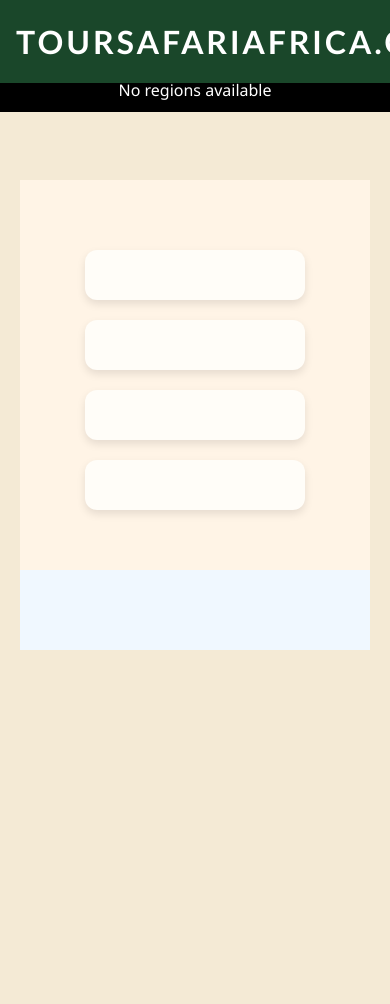
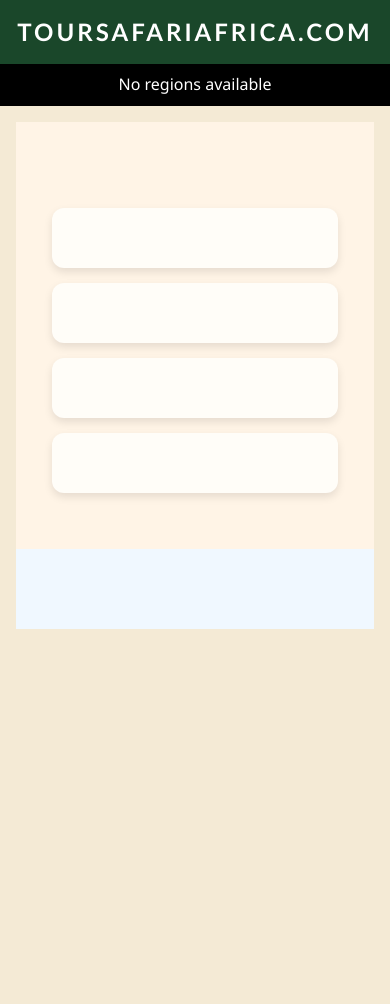
Before and after one commit to pedrotenza/toursafariafrica.com, a Django app: page / in a window 390 px wide. After the commit the page ends 629 px from the top, so only its background shows below. Run offline with Django 5.2, Linux system fonts and the light colour scheme; data that the repository does not hold is empty.

Commit message:
fix: mobile responsive layout - full screen content and header overlap

```diff
--- a/root/app/static/app/css/styles.css
+++ b/root/app/static/app/css/styles.css
@@ -7,25 +7,24 @@
 
 body {
   font-family: 'Segoe UI', Arial, sans-serif;
-    background-color: #F4EAD5;
+  background: #F4EAD5;
+  color: #2B2B2B;
   line-height: 1.6;
-    color: #2B2B2B;
   width: 100%;
-    overflow-x: hidden; /* Evita desbordamiento horizontal */
+  overflow-x: hidden;
 }
 
-/* ===== HEADER Y NAVEGACIÓN (FIXED) ===== */
+/* ===== HEADER ===== */
 header {
-    background-color: #1a472a;
-    color: white;
-    padding: 1rem;
-    text-align: center;
-    width: 100%;
-    position: fixed;
+  position: sticky;
   top: 0;
   left: 0;
+  width: 100%;
+  padding: 1rem;
+  background: #1a472a;
+  color: #fff;
+  text-align: center;
   z-index: 1100;
-    box-sizing: border-box;
 }
 
 header h1 {
@@ -35,54 +34,51 @@ header h1 {
 }
 
 .header-link {
-    color: inherit; /* hereda el color blanco */
+  color: inherit;
   text-decoration: none;
   cursor: pointer;
-    transition: color 0.3s;
+  transition: color .3s;
 }
 
 .header-link:hover {
-    color: #EBD6A4; /* dorado al pasar el ratón */
+  color: #EBD6A4;
 }
 
-/* ===== MENÚ HORIZONTAL SUPERIOR ===== */
+/* ===== MENÚ SUPERIOR ===== */
 nav.region-header {
-    background-color: #000000;
-    color: white;
-    padding: 0.6rem;
-    text-align: center;
+  position: sticky;
+  top: 60px; /* se pega justo debajo del header */
   width: 100%;
-    position: fixed;
-    top: 70px;
-    left: 0;
-    z-index: 1000;
+  background: #000;
+  color: #fff;
   display: flex;
   justify-content: center;
   align-items: center;
   flex-wrap: wrap;
   gap: 10px;
+  padding: .6rem;
+  z-index: 1000;
 }
 
 .region-dropdown {
   position: relative;
-    display: inline-block;
 }
 
 .region-btn {
   background: none;
   border: none;
-    color: white;
+  color: inherit;
   padding: 8px 15px;
   margin: 0 5px;
   cursor: pointer;
   font-weight: bold;
   font-size: 14px;
   border-radius: 4px;
-    transition: background-color 0.3s;
+  transition: background-color .3s;
 }
 
 .region-btn:hover {
-    background-color: rgba(255, 255, 255, 0.2);
+  background-color: rgba(255,255,255,0.2);
 }
 
 .subregions-dropdown {
@@ -90,110 +86,250 @@ nav.region-header {
   position: absolute;
   top: 100%;
   left: 0;
-    background-color: #1a472a;
+  background: #1a472a;
   min-width: 200px;
   box-shadow: 0 8px 16px rgba(0,0,0,0.3);
-    z-index: 1200;
   border-radius: 4px;
   padding: 10px 0;
+  z-index: 1200;
 }
 
 .subregions-dropdown a {
-    color: white;
+  color: #fff;
   padding: 8px 16px;
+  display: block;
   text-decoration: none;
-    display: block;
-    transition: background-color 0.3s;
+  transition: background-color .3s;
 }
 
 .subregions-dropdown a:hover {
-    background-color: #2d5a34;
+  background: #2d5a34;
 }
 
 .region-dropdown:hover .subregions-dropdown {
   display: block;
 }
 
-/* ===== ESTRUCTURA PRINCIPAL (ESCRITORIO) ===== */
+/* ===== ESTRUCTURA PRINCIPAL ===== */
 .content-wrapper {
-    margin-top: 130px;
-    display: flex; /* Contenedor flex para main-content y safari-menu */
+  margin-top: 0; /* sticky ya maneja el espacio */
+  display: flex;
   width: 100%;
 }
 
 .main-content {
   flex: 1;
   padding: 2rem;
+  min-height: 100vh;
   width: 100%;
-    min-height: 100vh;
 }
 
 .safari-menu {
   background: #EDE3C6;
-    overflow-y: auto;
-    box-shadow: -2px 0 10px rgba(0,0,0,0.1);
-    z-index: 1000;
-    border-left: 5px solid #6B8E23;
   padding: 1.5rem;
   width: 22%;
   min-width: 240px;
   height: calc(100vh - 130px);
+  overflow-y: auto;
+  border-left: 5px solid #6B8E23;
+  box-shadow: -2px 0 10px rgba(0,0,0,0.1);
   position: sticky;
   top: 130px;
   border-radius: 12px 0 0 12px;
+  z-index: 1000;
 }
 
-/* ===== DISEÑO RESPONSIVO (TABLET) ===== */
+/* ===== SCROLLBAR ===== */
+.safari-menu::-webkit-scrollbar {
+  width: 8px;
+}
+.safari-menu::-webkit-scrollbar-track {
+  background: #EDE3C6;
+}
+.safari-menu::-webkit-scrollbar-thumb {
+  background: #6B8E23;
+  border-radius: 4px;
+}
+.safari-menu::-webkit-scrollbar-thumb:hover {
+  background: #556B2F;
+}
+
+/* ===== TIPOGRAFÍA ===== */
+h1, h3, strong {
+  font-family: 'Trebuchet MS', sans-serif;
+}
+h3 {
+  color: #4B3B2A;
+  border-bottom: 2px solid #6B8E23;
+  padding-bottom: 10px;
+  margin-bottom: 15px;
+  font-size: 1.4em;
+}
+strong {
+  color: #1a472a;
+  margin: 15px 0 5px;
+  font-size: 1.1em;
+  font-weight: bold;
+  display: block;
+}
+
+/* ===== LISTAS Y ENLACES ===== */
+ul {
+  list-style: none;
+  padding-left: 15px;
+}
+li {
+  margin: 8px 0;
+  padding-left: 10px;
+  border-left: 2px solid transparent;
+  transition: border-left .3s ease;
+}
+li:hover {
+  border-left: 2px solid #6B8E23;
+}
+a {
+  color: #8B4513;
+  text-decoration: none;
+  transition: color .3s;
+}
+a:hover {
+  color: #556B2F;
+  text-decoration: underline;
+}
+
+/* ===== TARJETAS ===== */
+.cards {
+  display: flex;
+  justify-content: center;
+  flex-wrap: wrap;
+  gap: 20px;
+  margin: 20px 0;
+}
+.card {
+  width: 220px;
+  padding: 20px;
+  background: #FFFDF8;
+  border-radius: 12px;
+  box-shadow: 0 4px 8px rgba(0,0,0,0.1);
+  text-align: center;
+  transition: transform .3s, background-color .3s;
+}
+.card:hover {
+  transform: translateY(-10px);
+  background: #FFF2E0;
+}
+.card h3 {
+  font-size: 18px;
+  color: #4B3B2A;
+  margin-bottom: 10px;
+  border: none;
+}
+.card p {
+  font-size: 14px;
+  color: #5A4A3A;
+  margin-top: 10px;
+}
+
+/* ===== SECCIONES ===== */
+.welcome-section {
+  text-align: center;
+  background: linear-gradient(135deg,#F4EAD5,#EBD6A4);
+  border-radius: 12px;
+  box-shadow: 0 2px 6px rgba(0,0,0,0.1);
+  padding: 2rem;
+}
+.welcome-section h1 {
+  color: #1a472a;
+  margin-bottom: 10px;
+  font-size: 2.5em;
+  letter-spacing: 2px;
+}
+.welcome-section p {
+  color: #4B3B2A;
+  font-size: 1.2em;
+  margin-bottom: 30px;
+}
+.safari-detail, .safari-description {
+  width: 100%;
+  background: #FFFDF8;
+  border-radius: 8px;
+  box-shadow: 0 2px 5px rgba(0,0,0,0.1);
+}
+.safari-detail {
+  margin: 0 auto;
+}
+.safari-description {
+  padding: 30px;
+  margin: 30px 0;
+}
+.safari-info {
+  display: flex;
+  justify-content: center;
+  flex-wrap: wrap;
+  gap: 20px;
+  margin: 30px 0;
+}
+.info-card {
+  background: #FFFDF8;
+  padding: 20px;
+  border-radius: 8px;
+  box-shadow: 0 2px 5px rgba(0,0,0,0.1);
+  text-align: center;
+  min-width: 150px;
+  border-top: 3px solid #6B8E23;
+}
+
+/* ===== BOTONES ===== */
+.booking-btn {
+  background: #6B8E23;
+  color: #fff;
+  border: none;
+  padding: 15px 30px;
+  border-radius: 5px;
+  cursor: pointer;
+  transition: background .3s;
+  margin: 0 auto;
+  font-size: 1.1em;
+  display: block;
+}
+.booking-btn:hover {
+  background: #556B2F;
+}
+
+/* ===== RESPONSIVO ===== */
+
+/* Tablets */
 @media (max-width: 1024px) and (min-width: 769px) {
   .content-wrapper {
     flex-direction: column;
   }
-
   .safari-menu {
     position: relative;
     width: 100%;
     padding: 1.2rem;
-        box-shadow: none;
     border-top: 4px solid #6B8E23;
-        order: 2;
     border-left: none;
     border-radius: 0;
+    box-shadow: none;
     height: auto;
     top: 0;
+    order: 2;
   }
-
   .main-content {
     order: 1;
     padding: 2rem;
-        width: 100%;
-    }
-
-    .safari-menu strong {
-        display: inline-block;
-        margin-right: 20px;
   }
 }
 
-/* ===== DISEÑO RESPONSIVO (MÓVIL) ===== */
+/* Móviles */
 @media (max-width: 768px) {
-    .main-content img,
-    .main-content video,
-    .main-content iframe {
-        max-width: 100% !important;
-        height: auto !important;
-        min-width: 0 !important;
-    }
-
   nav.region-header {
-        min-width: 0;
     flex-direction: row;
     flex-wrap: wrap;
+    justify-content: center;
     gap: 5px;
-        padding: 0.5rem;
-        top: 70px;
-        width: 100%;
-        box-sizing: border-box;
-        justify-content: center;
+    padding: .5rem;
+    top: 55px; /* ajustado al nuevo header más pequeño */
   }
 
   .region-btn {
@@ -207,242 +343,59 @@ nav.region-header {
   }
 
   .safari-menu {
-        display: none;
+    display: none !important;
   }
 
+  /* CORRECCIÓN: Eliminar padding-top y asegurar que ocupe toda la pantalla */
   .content-wrapper {
-        display: block;
-        width: 100%;
-        margin-top: 160px;
+    display: block !important;
+    width: 100% !important;
+    margin: 0 !important;
+    padding: 0 !important; /* ← SE ELIMINÓ EL PADDING TOP */
   }
 
   .main-content {
-        flex: none;
-        width: 100%;
-        min-width: 0;
-        padding: 20px;
+    width: 100% !important;
+    max-width: 100% !important;
+    margin: 0 auto !important;
+    padding: 1rem !important; /* ← PADDING CONSISTENTE */
     box-sizing: border-box;
   }
 
-    .welcome-section, .safari-detail, .safari-description, .cards {
-        width: 100%;
-        max-width: 100%;
+  .welcome-section,
+  .safari-description,
+  .cards {
+    width: 100% !important;
+    max-width: 100% !important;
+    margin: 0 auto !important;
+    padding: 1rem !important;
     box-sizing: border-box;
-        margin: 0;
-        padding: 0;
-    }
-
-    .welcome-section {
-        padding: 20px;
-        margin-bottom: 20px;
-    }
-    .safari-description {
-        padding: 20px;
-        margin: 20px 0;
-        overflow: auto;
   }
 
   .cards {
-        flex-direction: column;
+    flex-direction: column !important;
     align-items: center;
     gap: 15px;
-        width: 100%;
-        padding: 0;
-        margin: 20px 0;
   }
 
   .card {
-        width: 100%;
-        max-width: 300px;
-        padding: 15px;
+    width: 100% !important;
+    max-width: 300px !important;
   }
 
-    .safari-description h3 {
-        position: static !important;
-        width: 100%;
-        display: block;
-        margin-bottom: 25px;
-    }
-}
-
-/* ===== TIPOGRAFÍA ===== */
-h1, h3, strong {
-    font-family: 'Trebuchet MS', sans-serif;
-}
-
-h3 {
-    color: #4B3B2A;
-    border-bottom: 2px solid #6B8E23;
-    padding-bottom: 10px;
-    margin-bottom: 15px;
-    font-size: 1.4em;
-    width: 100%;
+  .main-content img,
+  .main-content video,
+  .main-content iframe {
+    max-width: 100% !important;
+    height: auto !important;
     display: block;
   }
 
-strong {
-    color: #1a472a;
-    display: block;
-    margin: 15px 0 5px;
-    font-size: 1.1em;
-    font-weight: bold;
+  /* Ajustes header */
+  header {
+    padding: 0.8rem;
   }
-
-/* ===== LISTAS Y ENLACES ===== */
-ul {
-    list-style-type: none;
-    padding-left: 15px;
+  header h1 {
+    font-size: 1.5rem;
   }
-
-li {
-    margin: 8px 0;
-    padding-left: 10px;
-    border-left: 2px solid transparent;
-    transition: border-left 0.3s ease;
 }
-
-li:hover {
-    border-left: 2px solid #6B8E23;
-}
-
-a {
-    color: #8B4513;
-    text-decoration: none;
-    transition: color 0.3s;
-    display: inline-block;
-}
-
-a:hover {
-    color: #556B2F;
-    text-decoration: underline;
-}
-
-/* ===== TARJETAS ===== */
-.cards {
-    display: flex;
-    gap: 20px;
-    justify-content: center;
-    flex-wrap: wrap;
-    margin: 20px 0;
-}
-
-.card {
-    width: 220px;
-    padding: 20px;
-    border-radius: 12px;
-    background: #FFFDF8;
-    box-shadow: 0 4px 8px rgba(0,0,0,0.1);
-    transition: transform 0.3s ease, background-color 0.3s ease;
-    text-align: center;
-}
-
-.card:hover {
-    transform: translateY(-10px);
-    background-color: #FFF2E0;
-}
-
-.card h3 {
-    font-size: 18px;
-    color: #4B3B2A;
-    border-bottom: none;
-    padding-bottom: 0;
-    margin-bottom: 10px;
-}
-
-.card p {
-    font-size: 14px;
-    color: #5A4A3A;
-    margin-top: 10px;
-}
-
-/* ===== SCROLLBAR MENÚ LATERAL ===== */
-.safari-menu::-webkit-scrollbar {
-    width: 8px;
-    height: 6px;
-}
-
-.safari-menu::-webkit-scrollbar-track {
-    background: #EDE3C6;
-}
-
-.safari-menu::-webkit-scrollbar-thumb {
-    background: #6B8E23;
-    border-radius: 4px;
-}
-
-.safari-menu::-webkit-scrollbar-thumb:hover {
-    background: #556B2F;
-}
-
-/* ===== SECCIONES ===== */
-.welcome-section {
-    text-align: center;
-    background: linear-gradient(135deg, #F4EAD5, #EBD6A4);
-    border-radius: 12px;
-    box-shadow: 0 2px 6px rgba(0,0,0,0.1);
-    padding: 2rem;
-}
-
-.welcome-section h1 {
-    color: #1a472a;
-    margin-bottom: 10px;
-    font-size: 2.5em;
-    letter-spacing: 2px;
-}
-
-.welcome-section p {
-    color: #4B3B2A;
-    font-size: 1.2em;
-    margin-bottom: 30px;
-}
-
-.safari-detail {
-    max-width: 100%;
-    margin: 0 auto;
-    width: 100%;
-}
-
-.safari-info {
-    display: flex;
-    gap: 20px;
-    justify-content: center;
-    flex-wrap: wrap;
-    margin: 30px 0;
-    width: 100%;
-}
-
-.info-card {
-    background: #FFFDF8;
-    padding: 20px;
-    border-radius: 8px;
-    box-shadow: 0 2px 5px rgba(0,0,0,0.1);
-    text-align: center;
-    min-width: 150px;
-    border-top: 3px solid #6B8E23;
-}
-
-.safari-description {
-    background: #FFFDF8;
-    padding: 30px;
-    border-radius: 8px;
-    box-shadow: 0 2px 5px rgba(0,0,0,0.1);
-    margin: 30px 0;
-    width: 100%;
-}
-
-.booking-btn {
-    background: #6B8E23;
-    color: white;
-    border: none;
-    padding: 15px 30px;
-    border-radius: 5px;
-    cursor: pointer;
-    transition: background-color 0.3s ease;
-    display: block;
-    margin: 0 auto;
-    font-size: 1.1em;
-}
-
-.booking-btn:hover {
-    background: #556B2F;
-}
--- a/root/app/templates/app/base.html
+++ b/root/app/templates/app/base.html
@@ -84,8 +105,8 @@
     {% endif %}
 </nav>
 
-<div class="content-wrapper">
-    <div class="main-content">
+<div class="content-wrapper" style="display: flex;">
+    <div class="main-content" style="flex: 1; padding: 20px;">
         {% block content %}
         <section class="welcome-section">
             <h1>Safari Adventure</h1>
```
Also changed, not shown: other parts of root/app/templates/app/base.html (+42 -17 lines). Lines whose indentation alone changed are shown as unchanged.
